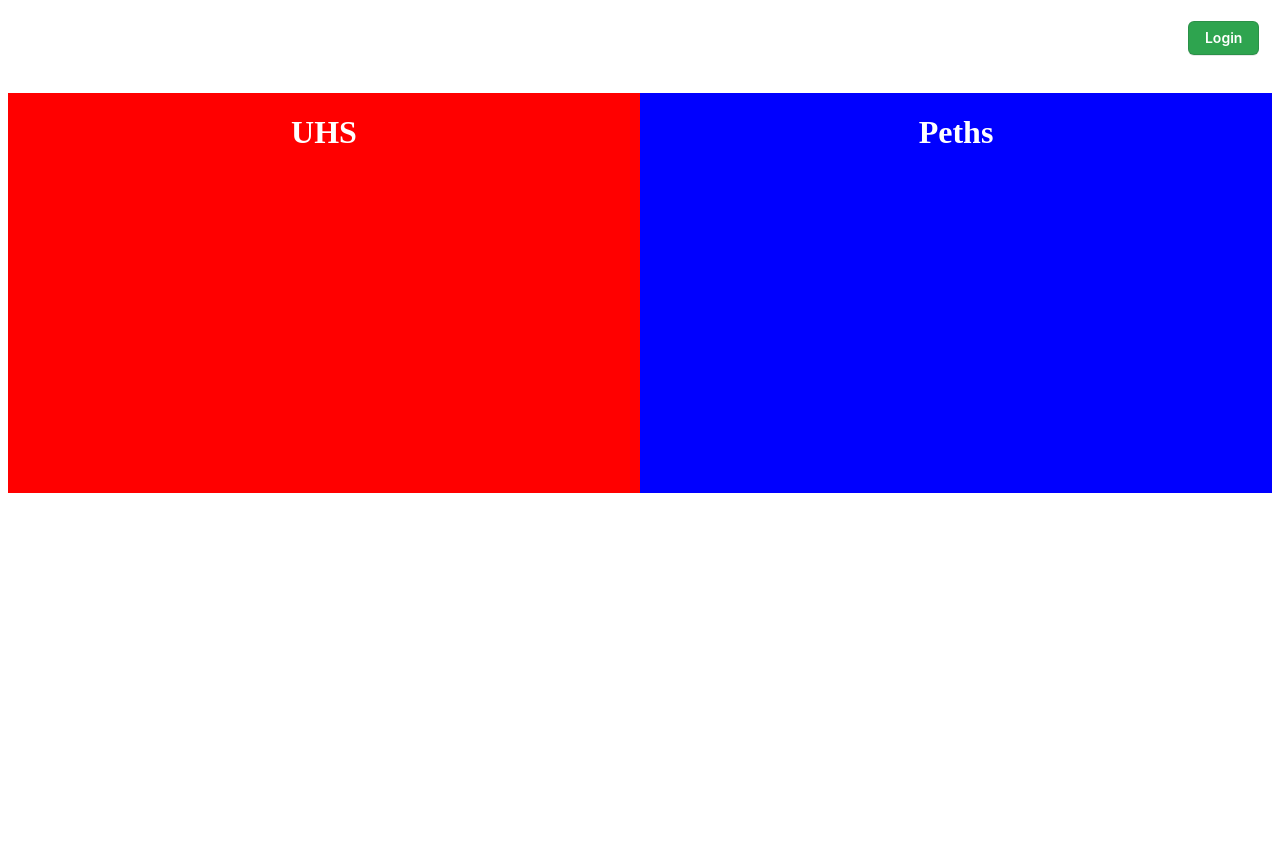
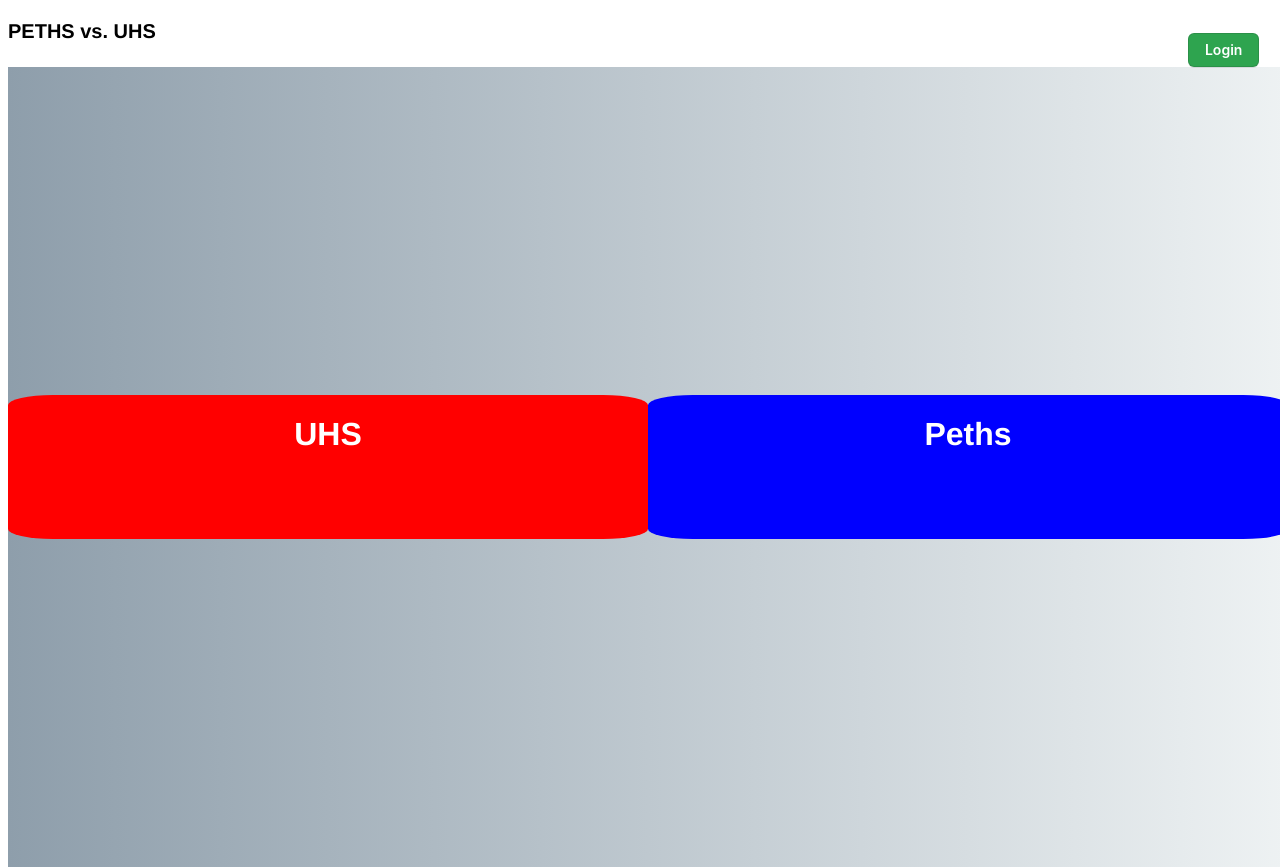
Before and after one commit to TommyPang/LiveScoreboard, a plain HTML site: page index.html in a window 1280 px wide. Before the commit the page ends 808 px from the top, so only its background shows below. Drawn offline with Linux system fonts and the light colour scheme; no server answers.

Commit message:
Improved css

```diff
--- a/css/index.css
+++ b/css/index.css
@@ -1,22 +1,43 @@
 html, body{
     height: 100%;
+
 }
 .container {
-    width: 100%;
+    width: 100vw;
+    height: 100vh;
     display: flex;
-    height: 50%;
-    padding-top: 3%;
+    flex-direction: column;
+    align-items: center;
+
+    flex-direction: row;
+    align-items: center;
+    background: linear-gradient(to right, #8e9eab, #eef2f3);
+    font-family: Helvetica, sans-serif;
+
 }
 .UHS {
     background-color: red;
     width: 50%;
     text-align: center;
+    border-radius: 7%;
 }
+
 .Peths {
-    background-color: #0000ff;
+    background-color: blue;
     width: 50%;
     text-align: center;
+    border-radius: 7%
 }
+
+.UHS:hover{
+    background-color: #f54242;
+}
+
+.Peths:hover{
+    background-color: #4248ed;
+}
+
+
 .team-label {
     color: white;
 }
@@ -68,6 +89,9 @@ span {
     touch-action: manipulation;
     vertical-align: middle;
     white-space: nowrap;
+    flex-direction: row;
+    align-items: center;
+
 }
 
 .login-button:focus:not(:focus-visible):not(.focus-visible) {
--- a/index.html
+++ b/index.html
@@ -1,3 +1,4 @@
+
 <!DOCTYPE html>
 <html lang="en">
     <head>
@@ -12,6 +13,7 @@
     <body>
         <!-- <button class="login-button" onclick="location.href = 'login.html' ">Login</button> -->
         <button class="login-button" onclick=" location.href = 'login.html' ">Login</button>
+        <p style="font-family: Helvetica, sans-serif; font-weight: bold; font-size: 20px;">PETHS vs. UHS</p>
         <div class="container">
             <div class="UHS">
                 <div class="team-label">
```
Also changed, not shown: 1 other file.
